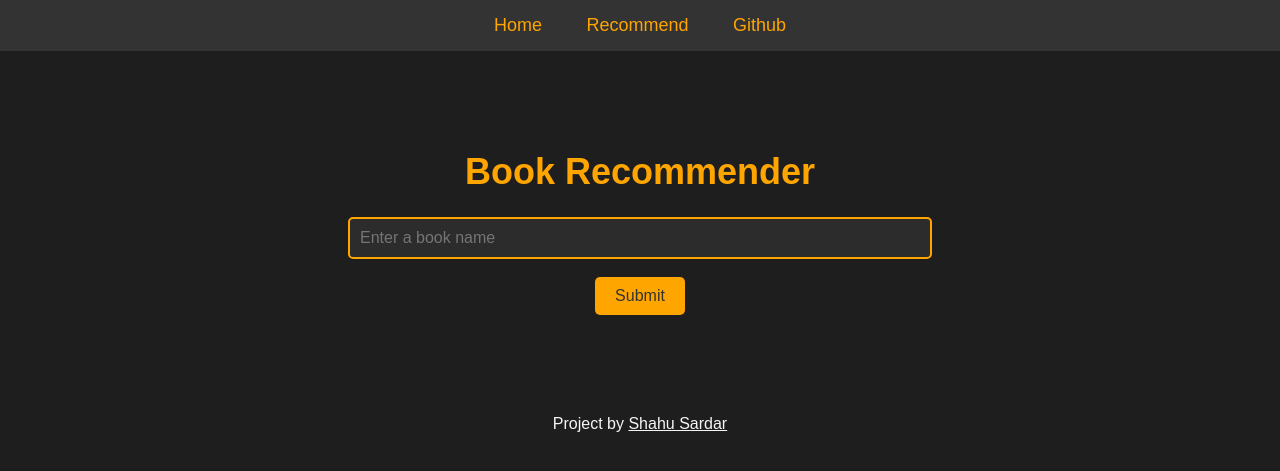
After one commit to ShahuSardar-py/Book-Recommender, a Flask app: page /recommend in a window 1280 px wide. The commit adds this page. Shown: the top 471 px of the page. Run offline with Flask 3, Linux system fonts and the light colour scheme; parts of the project's set-up code (start-up, migrations or seed data) failed here and were passed over.

Commit message:
Project phase 2- recommender

```diff
--- a/app.py
+++ b/app.py
@@ -1,7 +1,11 @@
-from flask import Flask, render_template
+from flask import Flask, render_template, request
 import pickle
+import numpy as np
 
 top_50 = pickle.load(open('top_50.pkl', 'rb'))
+pt= pickle.load(open('pt.pkl', 'rb'))
+books= pickle.load(open('books.pkl', 'rb'))
+sim_scores= pickle.load(open('sim_scores.pkl', 'rb'))
 app= Flask(__name__)
 
 @app.route('/')
@@ -16,6 +20,31 @@ def index():
 
                            )
 
+@app.route("/recommend")
+def recommend_page():
+    return render_template('recommend.html')
+
+@app.route('/recommend-books', methods=['post'])
+def recommend():
+    book_name= request.form.get('book_name')
+    index= np.where(pt.index==book_name)[0][0]
+    similar_items= sorted(list(enumerate(sim_scores[index])), key= lambda x:x[1],reverse=True)[1:5]
+
+    data=[]
+    for i in similar_items:
+        item=[]
+
+        temp_df= books[books['Book-Title'] == pt.index[i[0]]]
+        item.extend(list(temp_df.drop_duplicates('Book-Title')['Book-Title'].values))
+        item.extend(list(temp_df.drop_duplicates('Book-Title')['Book-Author'].values))
+        item.extend(list(temp_df.drop_duplicates('Book-Title')['Image-URL-M'].values))
+
+        data.append(item)
+    print(data)
+
+
+    return render_template('recommend.html', data=data)
+
 
 if __name__ == '__main__':
     app.run(debug=True)
--- /dev/null
+++ b/templates/recommend.html
@@ -0,0 +1,135 @@
+<!DOCTYPE html>
+<html lang="en">
+<head>
+    <meta charset="UTF-8">
+    <meta name="viewport" content="width=device-width, initial-scale=1.0">
+    <title>Book Recommender</title>
+    <style>
+        body {
+            background-color: #1e1e1e;
+            color: #f5f5f5;
+            font-family: Arial, sans-serif;
+            margin: 0;
+            padding: 0;
+        }
+        .navbar {
+            background-color: #333;
+            padding: 15px;
+            text-align: center;
+        }
+        .navbar a {
+            color: #ffa500;
+            margin: 0 20px;
+            text-decoration: none;
+            font-size: 18px;
+        }
+        .navbar a:hover {
+            color: #fff;
+        }
+        .container {
+            max-width: 800px;
+            margin: 100px auto;
+            text-align: center;
+        }
+        h1 {
+            font-size: 36px;
+            color: #ffa500;
+        }
+        form {
+            margin-top: 20px;
+        }
+        input[type="text"] {
+            width: 70%;
+            padding: 10px;
+            font-size: 16px;
+            border-radius: 5px;
+            border: 2px solid #ffa500;
+            background-color: #2c2c2c;
+            color: #f5f5f5;
+        }
+        input[type="submit"] {
+            padding: 10px 20px;
+            font-size: 16px;
+            background-color: #ffa500;
+            border: none;
+            border-radius: 5px;
+            color: #333;
+            cursor: pointer;
+        }
+        input[type="submit"]:hover {
+            background-color: #ff8c00;
+        }
+
+        /* Flexbox styling for book cards */
+        .card-container {
+            display: flex;
+            flex-wrap: wrap;
+            justify-content: center;
+            margin-top: 30px;
+        }
+        .card {
+            background-color: #2c2c2c;
+            border-radius: 10px;
+            padding: 20px;
+            margin: 10px;
+            width: 200px;
+            text-align: center;
+            box-shadow: 0 4px 8px rgba(0, 0, 0, 0.2);
+        }
+        .card img {
+            width: 100%;
+            height: 250px;  /* Increased height for better portrait orientation */
+            object-fit: contain;  /* Ensures the aspect ratio is maintained */
+            border-radius: 10px;
+            margin-bottom: 15px;
+        }
+        .card h3 {
+            font-size: 18px;
+            color: #ffa500;
+        }
+        .card p {
+            color: #ccc;
+        }
+    </style>
+
+</head>
+<body>
+    <!-- Navbar -->
+    <div class="navbar">
+        <a href="/">Home</a>
+        <a href="/recommend">Recommend</a>
+        <a href="https://github.com/ShahuSardar-py/Book-Recommender">Github</a>
+    </div>
+
+    <!-- Container -->
+    <div class="container">
+        <h1>Book Recommender</h1>
+
+        <!-- Form to take book input -->
+        <form action="/recommend-books" method="post">
+            <input type="text" name="book_name" placeholder="Enter a book name" required>
+            <br><br>
+            <input type="submit" value="Submit">
+        </form>
+    </div>
+
+    {% if data %}
+
+    <!-- Book cards displayed in a row using Flexbox -->
+    <div class="card-container">
+        {% for i in data %}
+            <div class="card">
+                <img src="{{i[2]}}" alt="Book Image">
+                <h3>{{ i[0] }}</h3>
+                <p>{{ i[1] }}</p>
+
+            </div>
+        {% endfor %}
+    </div>
+
+    {% endif %}
+</body>
+<footer>
+    <p style="text-align: center;">Project by <a style="color: whitesmoke;"" href="https://github.com/ShahuSardar-py">Shahu Sardar</a></p>
+</footer>
+</html>
```
Also changed, not shown: templates/index.html (+9 -5 lines), 3 other files.
